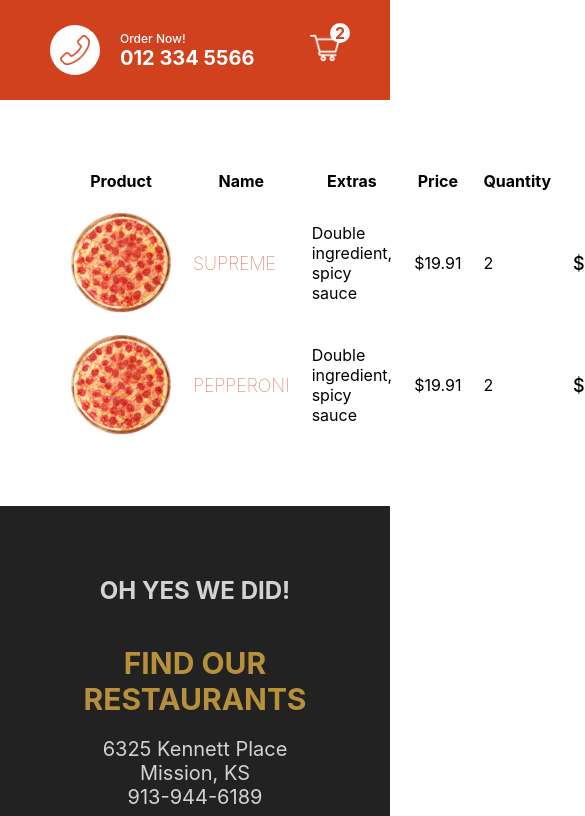
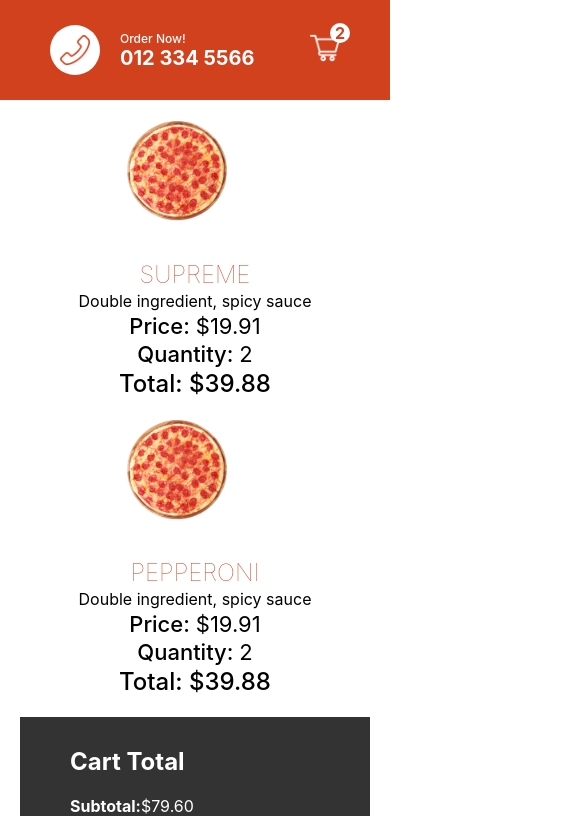
Before and after one commit to JWoltjen/pizza-landing-page, a Next.js app: page /Cart in a window 390 px wide. Shown: the top 816 px of the page, 585 px wide, since content can reach past the window. Built offline with nearby package versions, Linux system fonts and the light colour scheme.

Commit message:
style cart page on 480px mobile

```diff
--- a/pages/Cart.jsx
+++ b/pages/Cart.jsx
@@ -6,7 +6,7 @@
         <div className={styles.container}>
             <div className={styles.left}>
                 <table className={styles.table}>
-                    <tr classname={styles.tr}>
+                    <tr className={styles.trTitle}>
                         <th>Product</th>
                         <th>Name</th>
                         <th>Extras</th>
--- a/styles/Cart.module.css
+++ b/styles/Cart.module.css
@@ -56,3 +56,61 @@
     cursor: pointer;
     margin-top: 20px;
 }
+
+@media screen and (max-width: 480px){
+    .container{
+        flex-direction: column;
+        padding: 20px;
+    }
+
+    .table{
+        display: flex;
+        flex-direction: column;
+        align-items: center;
+        justify-content: center;
+    }
+
+    .trTitle{
+        display: none;
+    }
+
+    .tr{
+        display: flex;
+        flex-direction: column;
+        align-items: center;
+        justify-content: center;
+        margin-bottom: 20px;
+    }
+
+    .imgContainer{
+        width: 35vw;
+        height: 35vw;
+    }
+
+    .name, .total{
+        font-size: 24px;
+    }
+
+    .extras, .price, .quantity{
+        font-size: 22px;
+    }
+
+    .price::before{
+        content: "Price: ";
+        font-weight: 500;
+    }
+
+    .quantity::before{
+        content: "Quantity: ";
+        font-weight: 500;
+    }
+
+    .total::before{
+        content: "Total: ";
+        font-weight: 500;
+    }
+
+    .wrapper{
+        width: 100%;
+    }
+}
--- a/styles/Product.module.css
+++ b/styles/Product.module.css
@@ -133,7 +133,8 @@
         height: 25px;
     }
 
-    .quantity, .button{
+    .quantity,
+    .button{
         height: 50px;
         padding: 10px 20px;
     }
```
